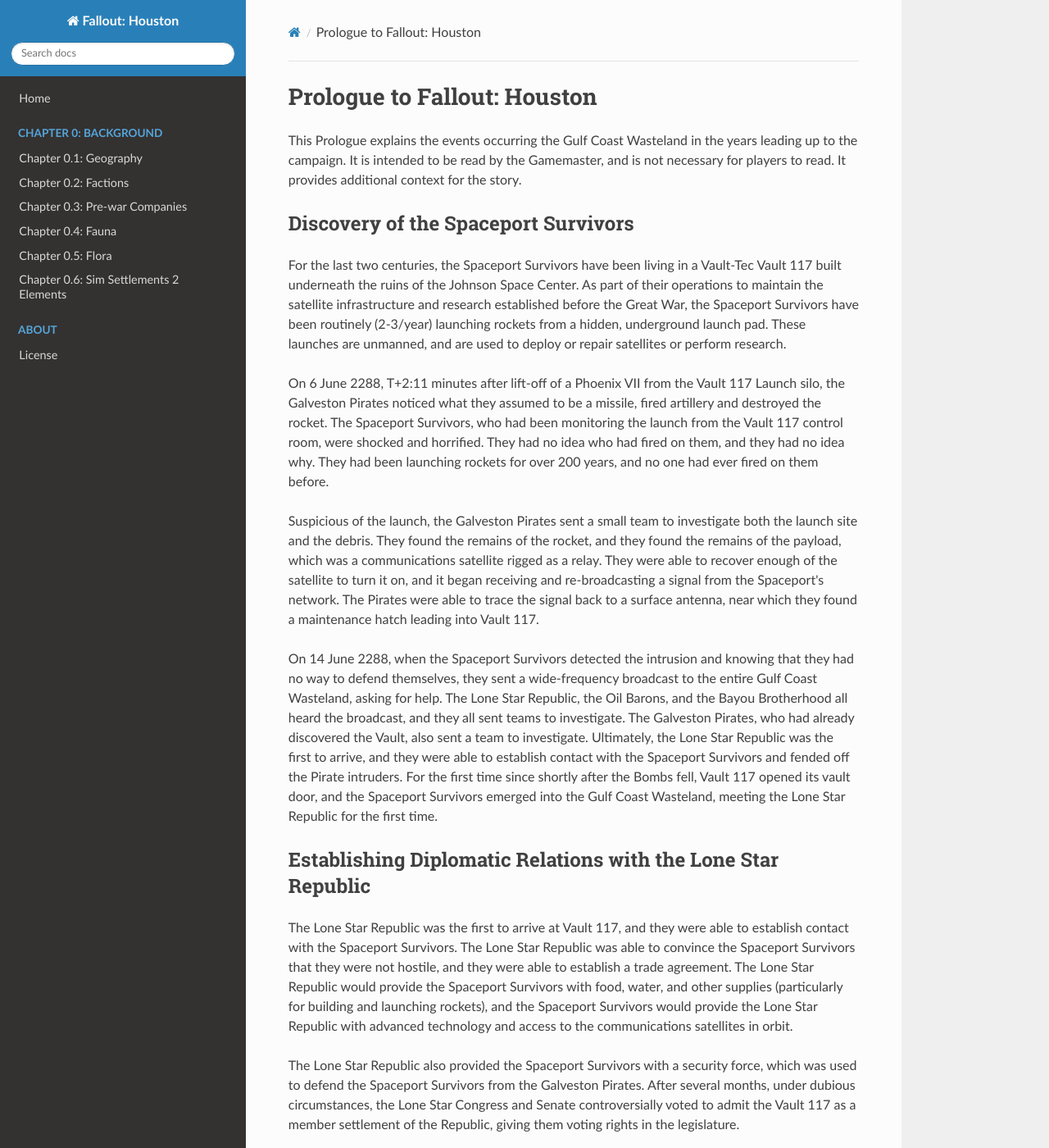
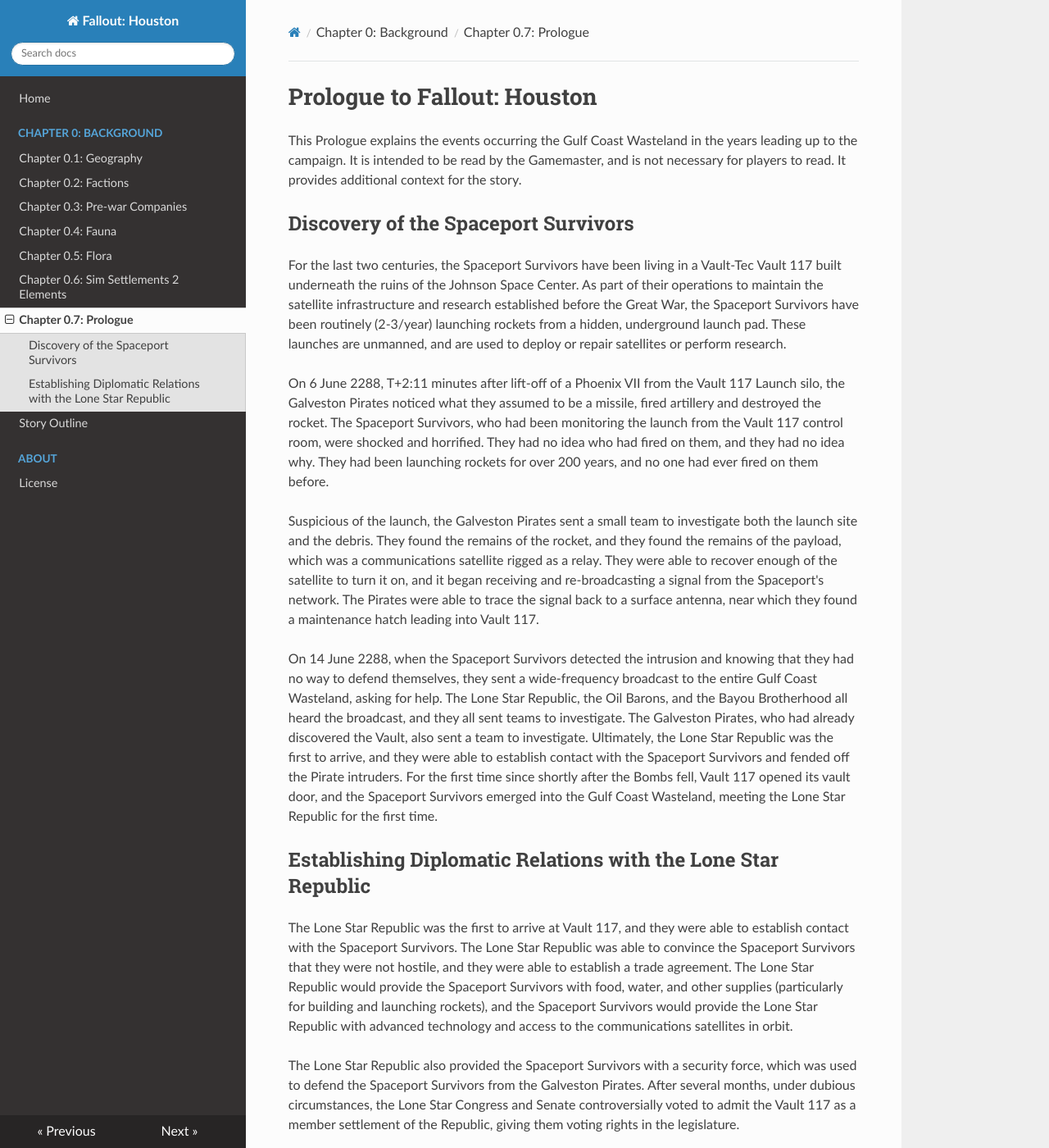
Before and after one commit to qthequartermasterman/fallout-houston-campaign, an MkDocs documentation site: the page built from docs/0-Background/prologue.md, in a window 1280 px wide and 1400 px high. Shown: the whole window at 82% size. Built offline with MkDocs 1.6.1, drawn with Linux system fonts in a browser that asks for light colours; nearby versions of some CDN libraries; some of the changed lines change nothing that is shown.

Commit message:
feat: basic story outline

```diff
--- /dev/null
+++ b/docs/outline.md
@@ -0,0 +1,57 @@
+# Fallout: Houston Outline
+
+## Act 1: Rising Tensions
+
+### Plot Beats:
+
+- Introduction to the Lone Star Republic: The player arrives in Houston, a newcomer to the Gulf Coast Wasteland. They immediately encounter the Lone Star Republic, a powerful confederacy of settlements. The Lone Star Republic offers the player a place to stay and work, hoping to recruit a capable outsider.
+
+- Meeting the Factions: The player is introduced to the major factions in the region: the Lone Star Republic, the Galveston Pirates, the Bayou Brotherhood, and the Oil and Energy Barons. Each faction has its own agenda regarding the spaceport.
+
+- Spaceport Survivors: The player learns about the Spaceport Survivors, a group descended from astronauts and scientists who have been preparing for a historic manned rocket launch. They are allied with the Lone Star Republic.
+
+- Vision of the Past: The player has a vision of their great-great-grandfather's campaign in the Battle of the Sea of Tranquility. They uncover evidence of an Enclave conspiracy within the USSA and Space Force, revealing the Enclave's interest in space exploration.
+
+- Discovery of Enclave Connections: The player discovers clues that suggest there may be Enclave agents within the Spaceport Survivors, who want to use the rocket launch for their own sinister purposes.
+
+- Tensions Rise: The player witnesses escalating tensions between the Lone Star Republic, the Galveston Pirates, and the Spaceport Survivors. The Republic is determined to launch the rocket, the Pirates see it as a threat, and the Spaceport Survivors are caught in the middle.
+
+- Choice of Allegiance: The player is faced with a choice: align with one of the factions or remain neutral. Their decision will have consequences for the fate of the spaceport and the Gulf Coast Wasteland.
+
+### Act 1 Climax:
+
+The player uncovers irrefutable evidence of Enclave infiltration within the Spaceport Survivors, and it's revealed that the Enclave plans to hijack the rocket launch for their own destructive purposes. The Lone Star Republic decides to proceed with the launch despite the Enclave threat, intensifying the conflict.
+
+## Act 2: The Faction Game
+
+### Plot Beats:
+
+- Allying with a Faction: Depending on their choice in Act 1, the player aligns with one of the major factions or remains independent. They embark on faction-specific quests and earn the trust (or suspicion) of their chosen group.
+
+- Exploring Houston: The player explores various neighborhoods of Houston, interacts with minor settlements, and learns more about the Gulf Coast Wasteland's factions. They continue to experience intermittent visions of their great-great-grandfather's experiences in space.
+
+- Intrigues and Alliances: The player becomes entangled in faction intrigues, uncovering hidden agendas, and forging alliances with minor factions. They must navigate a web of loyalties and betrayals.
+
+- Revealing Enclave Plans: The player gathers more evidence of the Enclave's plans. The Enclave seeks to gain control of the Ballistic Orbital Missile Base 001 to threaten the wasteland.
+
+- Race Against Time: The player learns that the Lone Star Republic is accelerating its launch plans, fearing the Enclave's imminent move. This triggers a countdown to the climax.
+
+### Act 2 Climax:
+
+The player, along with their chosen faction, discovers the location of the Enclave's hidden base. They must decide whether to confront the Enclave directly, attempt to negotiate, or sabotage their plans. The fate of the Gulf Coast Wasteland hangs in the balance.
+
+## Act 3: The Final Showdown
+
+### Plot Beats:
+
+- Preparations for Launch: As the rocket launch date approaches, tensions reach a breaking point. The Lone Star Republic and its allies prepare for the historic event while the Enclave's threat looms.
+
+- Gathering Forces: The player rallies their chosen faction, minor settlements, and any alliances they've made throughout the game. The Enclave is closing in on the missile base.
+
+- Assault on the Enclave: In a climactic battle, the player, their faction, and other allies launch an assault on the Enclave's hidden base. The fate of the missile base and the Gulf Coast Wasteland are decided in this confrontation.
+
+- Rocket Launch Countdown: As the battle rages, the player must decide whether to focus on defeating the Enclave or ensuring the success of the rocket launch. This choice will have profound consequences.
+
+### Act 3 Climax:
+
+The player faces a final choice: prioritize stopping the Enclave and securing the missile base or ensuring the safe launch of the historic rocket. The fate of the Gulf Coast Wasteland, and potentially the world beyond, depends on
--- a/mkdocs.yml
+++ b/mkdocs.yml
@@ -11,6 +11,8 @@
       - "Chapter 0.4: Fauna": 0-Background/fauna.md
       - "Chapter 0.5: Flora": 0-Background/flora.md
       - "Chapter 0.6: Sim Settlements 2 Elements": 0-Background/sim-settlements-elements.md
+      - "Chapter 0.7: Prologue": 0-Background/prologue.md
+  - "Story Outline": outline.md
   - About:
       - License: about/license.md
 
```
